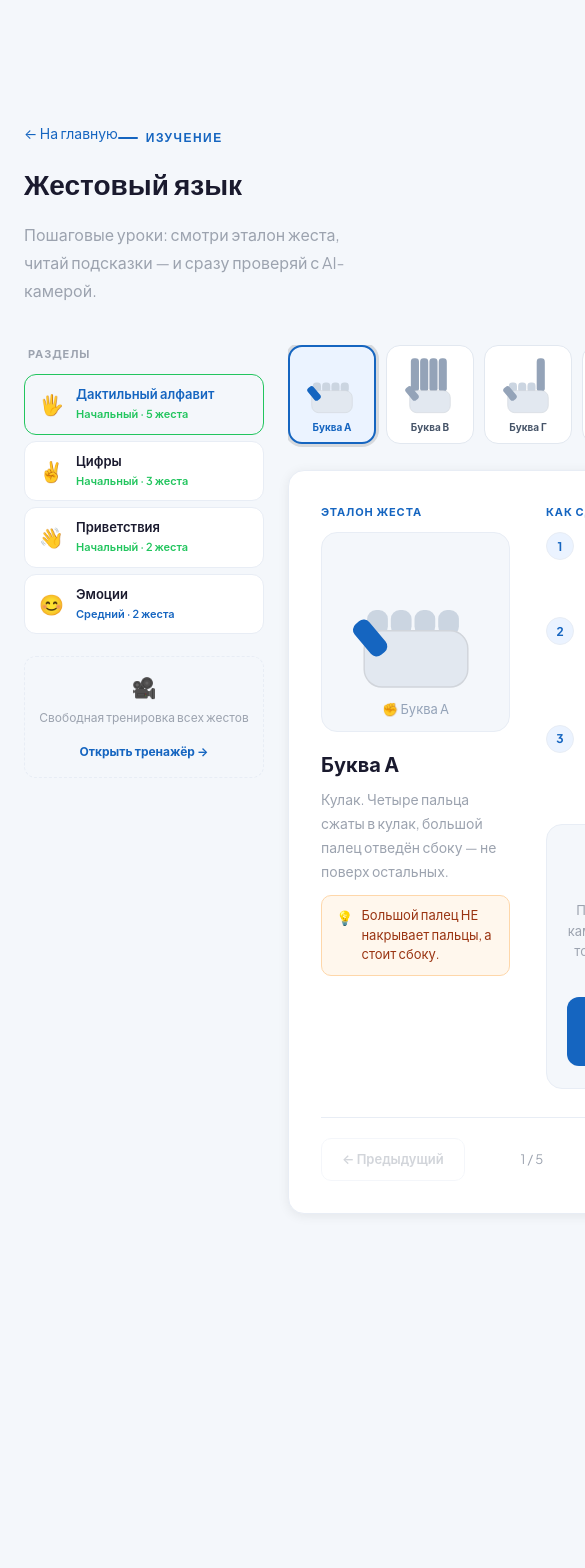
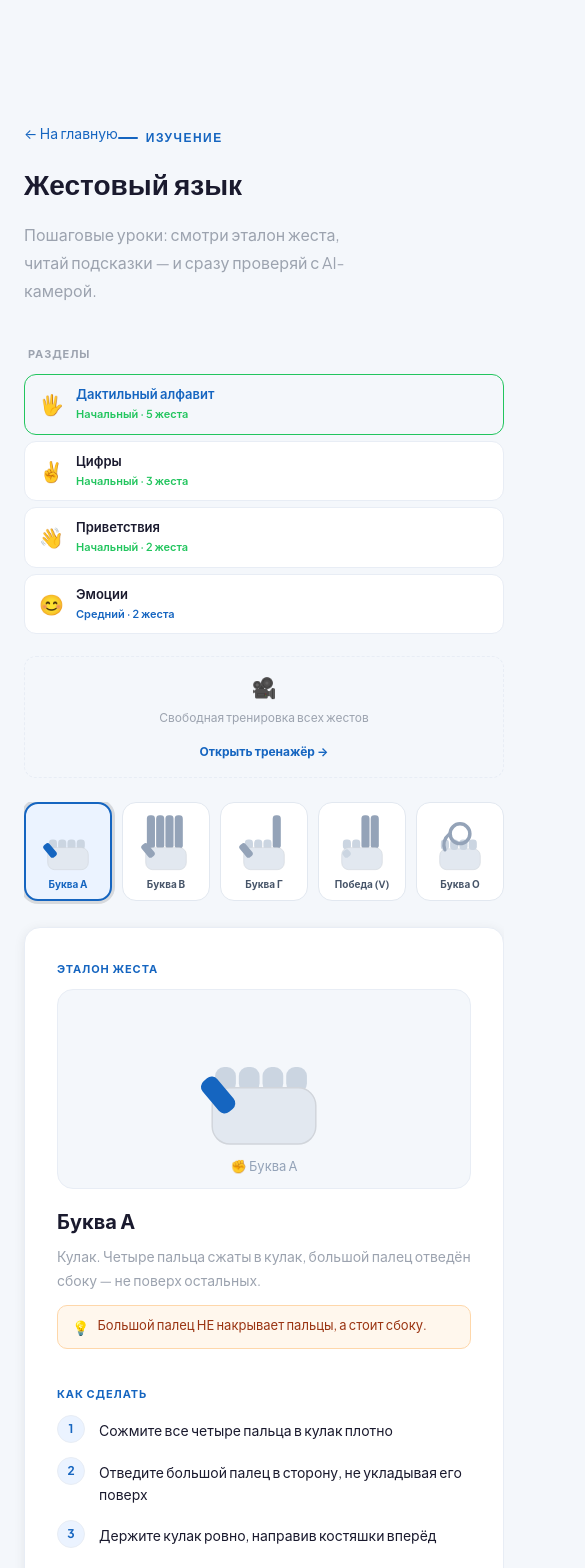
Before and after one commit to heardndb15/hearless16, a Next.js app in the folder landing/: page /sign-language in a window 390 px wide. Shown: the top 1568 px of the page, 585 px wide, since content can reach past the window. Before the commit the page ends 1274 px from the top, so only its background shows below. Built offline with nearby package versions, Linux system fonts and the light colour scheme.

Commit message:
fix: stack sign-language sidebar and lesson split on mobile

```diff
--- a/landing/app/sign-language/page.tsx
+++ b/landing/app/sign-language/page.tsx
@@ -230,7 +230,7 @@ export default function SignLanguagePage() {
           Пошаговые уроки: смотри эталон жеста, читай подсказки — и сразу проверяй с AI-камерой.
         </p>
 
-        <div style={{ display: "grid", gridTemplateColumns: "240px 1fr", gap: 24, marginTop: 40, alignItems: "start" }}>
+        <div className="sign-language-layout">
 
           {/* Sidebar */}
           <div style={{ display: "flex", flexDirection: "column", gap: 6 }}>
@@ -322,7 +322,7 @@ export default function SignLanguagePage() {
               padding: 32,
               boxShadow: "var(--shadow)",
             }}>
-              <div style={{ display: "grid", gridTemplateColumns: "1fr 1fr", gap: 36 }}>
+              <div className="sign-language-lesson-grid">
 
                 {/* Left: reference with SVG hand */}
                 <div>
```
